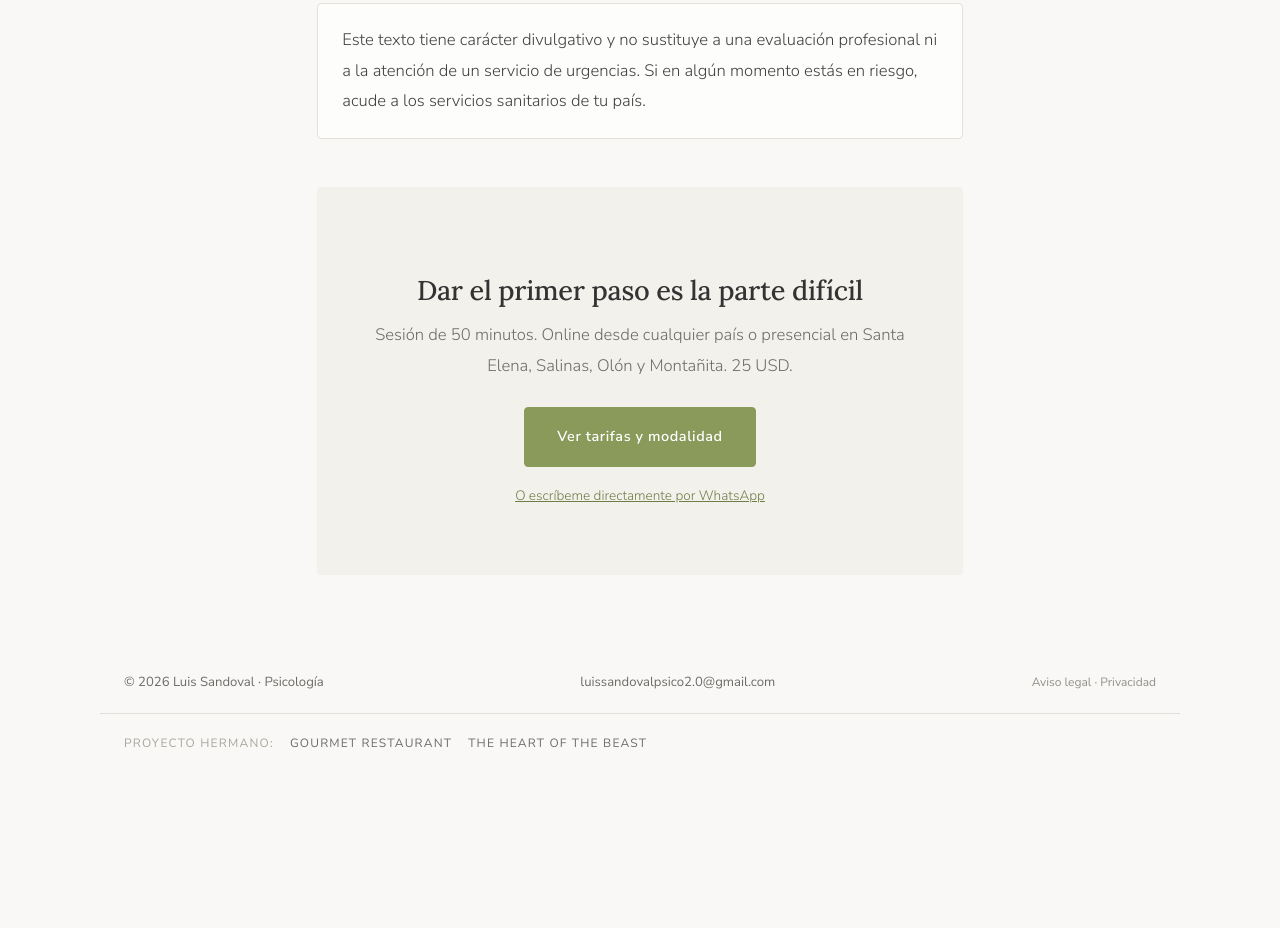
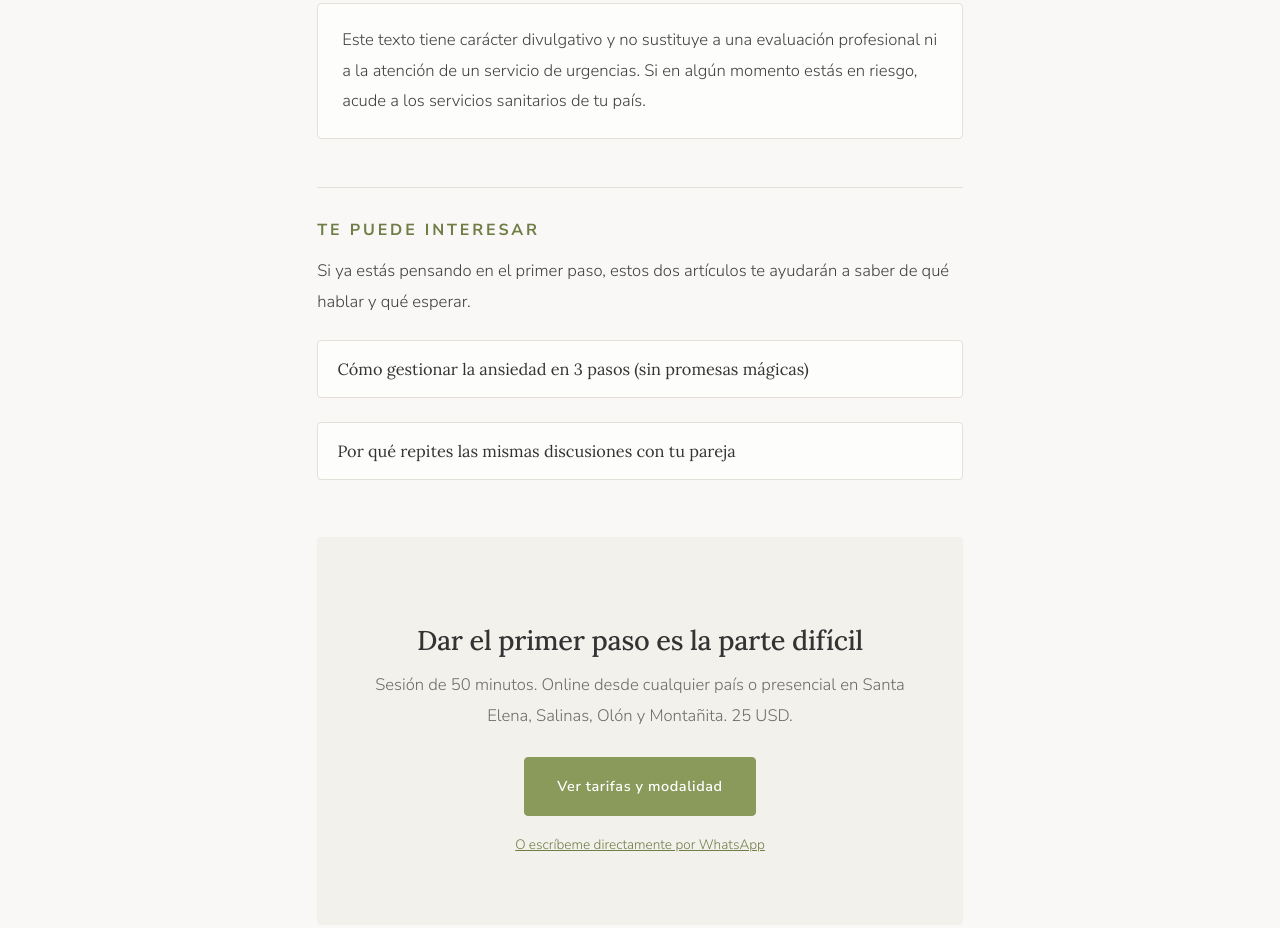
Before and after one commit to luissandovalpsico/luissandovalpsico.github.io, a plain HTML site: page blog/primera-sesion.html in a window 1280 px wide. Shown: the part 3447-4375 px from the top of the page. Before the commit the page ends 4242 px from the top, so only its background shows below. Drawn offline with Linux system fonts and the light colour scheme.

Commit message:
Enlaces internos: primera-sesion

```diff
--- a/blog/primera-sesion.html
+++ b/blog/primera-sesion.html
@@ -611,6 +611,18 @@
     border-radius: var(--radius); text-align: center; }
   .cta-box h2 { font-size: clamp(1.3rem, 2.6vw, 1.7rem); margin-bottom: 0.8rem; border: 0; padding-top: 0; }
   .cta-box p { color: var(--text-soft); font-weight: 300; margin-bottom: 1.6rem; }
+
+  /* ===== Artículos relacionados ===== */
+  .related { margin-top: 3rem; padding-top: 2rem; border-top: 1px solid var(--line); }
+  .related h2 { font-size: 1rem !important; margin: 0 0 1rem !important; padding: 0 !important;
+    border: 0 !important; font-family: var(--sans); font-weight: 700; letter-spacing: 0.18em;
+    text-transform: uppercase; color: var(--accent-dark); }
+  .related ul { list-style: none; padding: 0; margin: 0; display: grid; gap: 0.9rem; }
+  .related li a { display: block; padding: 1rem 1.2rem; text-decoration: none; background: var(--card);
+    border: 1px solid var(--line); border-radius: var(--radius); font-family: var(--serif);
+    font-size: 1.02rem; line-height: 1.5; color: var(--text);
+    transition: border-color 0.3s ease, color 0.3s ease; }
+  .related li a:hover { border-color: var(--accent); color: var(--accent-dark); }
 </style>
 </head>
 <body>
@@ -773,6 +785,16 @@
       estás en riesgo, acude a los servicios sanitarios de tu país.
     </p>
 
+
+    <div class="related">
+      <h2>Te puede interesar</h2>
+      <p>Si ya estás pensando en el primer paso, estos dos artículos te ayudarán a saber de qué hablar y qué esperar.</p>
+      <ul>
+        <li><a href="https://luissandovalpsico.github.io/blog/ansiedad.html">Cómo gestionar la ansiedad en 3 pasos (sin promesas mágicas)</a></li>
+        <li><a href="https://luissandovalpsico.github.io/blog/pareja.html">Por qué repites las mismas discusiones con tu pareja</a></li>
+      </ul>
+    </div>
+
     <div class="cta-box">
       <h2>Dar el primer paso es la parte difícil</h2>
       <p>Sesión de 50 minutos. Online desde cualquier país o presencial en Santa Elena, Salinas, Olón y Montañita. 25 USD.</p>
```
